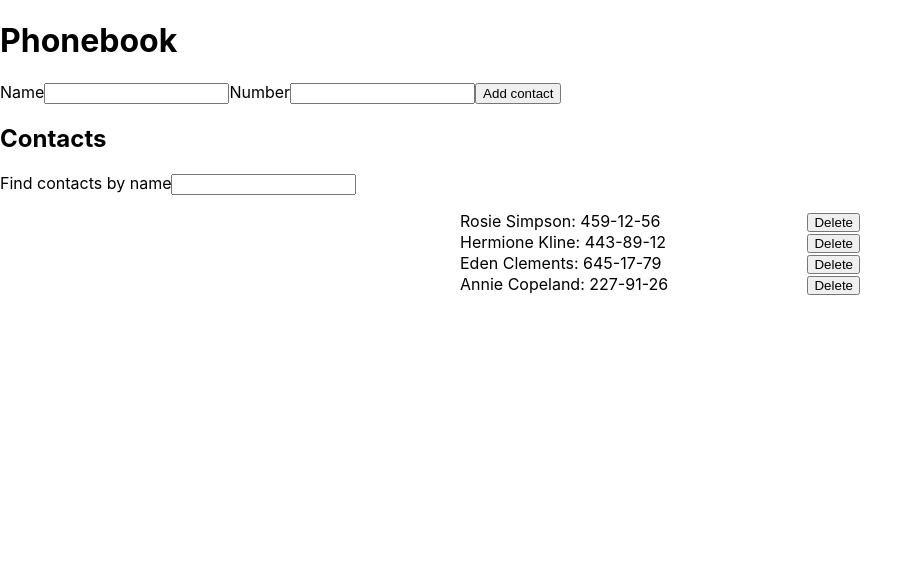
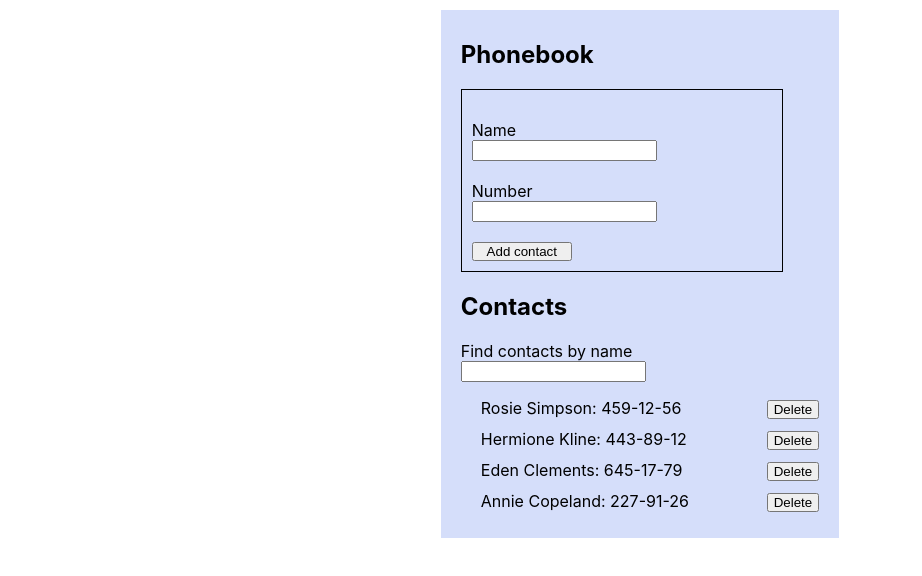
Before and after one commit to zhitnyak/goit-react-hw-02-phonebook, a React (Create React App) app: page / in a window 1280 px wide. Shown: the top 576 px of the page, without its empty margins (0-922 px from the left). Built offline with nearby package versions, Linux system fonts and the light colour scheme.

Commit message:
fix styles

```diff
--- a/src/App.css
+++ b/src/App.css
@@ -1,3 +1,7 @@
-.App {
-  text-align: center;
+.wrapper {
+  padding: 10px 20px;
+  width: 28%;
+  background-color: rgb(213, 222, 250);
+  margin: auto;
+  margin-top: 10px;
 }
--- a/src/App.js
+++ b/src/App.js
@@ -4,6 +4,7 @@ import { nanoid } from "nanoid";
 import Form from "./components/Forma/Forma";
 import Filter from "./components/Filter/Filter";
 import ContactList from "./components/ContactList/ContactList";
+import { Fragment } from "react";
 // import Vidget from "./Vidget";
 // import TodoList from "./TodoList/TodoList";
 // import initialTodos from "./TodoList/todos.json";
@@ -46,13 +47,13 @@ class App extends Component {
     const { filter } = this.state;
     const visibleContacts = this.getVisibleContacts();
     return (
-      <>
-        <h1>Phonebook</h1>
-        <Form onSubmit={this.formSubmitHandler}> </Form>
-        <h2>Contacts</h2>
+      <section className="wrapper">
+        <h1 className="title">Phonebook</h1>
+        <Form onSubmit={this.formSubmitHandler} />
+        <h2 className="title">Contacts</h2>
         <Filter value={filter} onChange={this.changeFilter} />
         <ContactList contacts={visibleContacts} onChange={this.deleteContact} />
-      </>
+      </section>
     );
   }
 }
--- a/src/components/ContactList/ContactList.module.css
+++ b/src/components/ContactList/ContactList.module.css
@@ -1,20 +1,19 @@
 .list {
-  display: flex;
-  flex-direction: column;
-  align-items: center;
+  padding-left: 20px;
 }
 .item {
-  width: 400px;
+  list-style: inside;
   display: flex;
   justify-content: space-between;
   align-items: baseline;
+  margin-top: 10px;
 }
 .btn {
   margin-left: 10px;
   padding: 0 5px;
 }
 .btn:focus {
-  background-color: rgb(104, 103, 173);
+  background-color: rgb(125, 124, 148);
 }
 .btn:hover {
   font-weight: 700;
--- a/src/components/Filter/Filter.js
+++ b/src/components/Filter/Filter.js
@@ -1,10 +1,18 @@
 import PropTypes from "prop-types";
+import css from "./Filter.module.css";
 
 const Filter = ({ value, onChange }) => (
-  <label>
-    Find contacts by name
-    <input type="text" value={value} onChange={onChange}></input>
-  </label>
+  <div className={css.box}>
+    <label className={css.contact}>
+      Find contacts by name
+      <input
+        className={css.input}
+        type="text"
+        value={value}
+        onChange={onChange}
+      ></input>
+    </label>
+  </div>
 );
 Filter.propTypes = {
   value: PropTypes.string.isRequired,
--- a/src/components/Filter/Filter.module.css
+++ b/src/components/Filter/Filter.module.css
@@ -0,0 +1,6 @@
+.contact {
+  display: flex;
+  flex-direction: column;
+  align-items: flex-start;
+  margin-top: 20px;
+}
--- a/src/components/Forma/Forma.js
+++ b/src/components/Forma/Forma.js
@@ -1,4 +1,5 @@
 import React, { Component } from "react";
+import css from "./Forma.module.css";
 
 class Form extends Component {
   state = {
@@ -7,9 +8,6 @@ class Form extends Component {
   };
   handleInputChange = (e) => {
     const { name, value } = e.currentTarget;
-    // console.log(e.currentTarget);
-    // console.log(e.currentTarget.name);
-    // console.log(e.currentTarget.number);
 
     this.setState({
       // [e.currentTarget.name]: e.currentTarget.number,
@@ -30,8 +28,8 @@ class Form extends Component {
 
   render() {
     return (
-      <form onSubmit={this.handleSubmit}>
-        <label>
+      <form className={css.form} onSubmit={this.handleSubmit}>
+        <label className={css.label}>
           Name
           <input
             type="text"
@@ -43,7 +41,7 @@ class Form extends Component {
             onChange={this.handleInputChange}
           />
         </label>
-        <label>
+        <label className={css.label}>
           Number
           <input
             type="tel"
@@ -55,7 +53,7 @@ class Form extends Component {
             onChange={this.handleInputChange}
           />
         </label>
-        <button>Add contact</button>
+        <button className={css.btn}>Add contact</button>
       </form>
     );
   }
--- a/src/components/Forma/Forma.module.css
+++ b/src/components/Forma/Forma.module.css
@@ -0,0 +1,23 @@
+.form {
+  /* margin-left: 100px; */
+  border: 1px solid black;
+  max-width: 300px;
+  padding: 10px;
+}
+.label {
+  display: flex;
+  flex-direction: column;
+  align-items: flex-start;
+  margin-top: 20px;
+}
+.btn {
+  margin-top: 20px;
+  width: 100px;
+  padding: 0 5px;
+}
+.btn:focus {
+  background-color: rgb(125, 124, 148);
+}
+.btn:hover {
+  font-weight: 700;
+}
```
